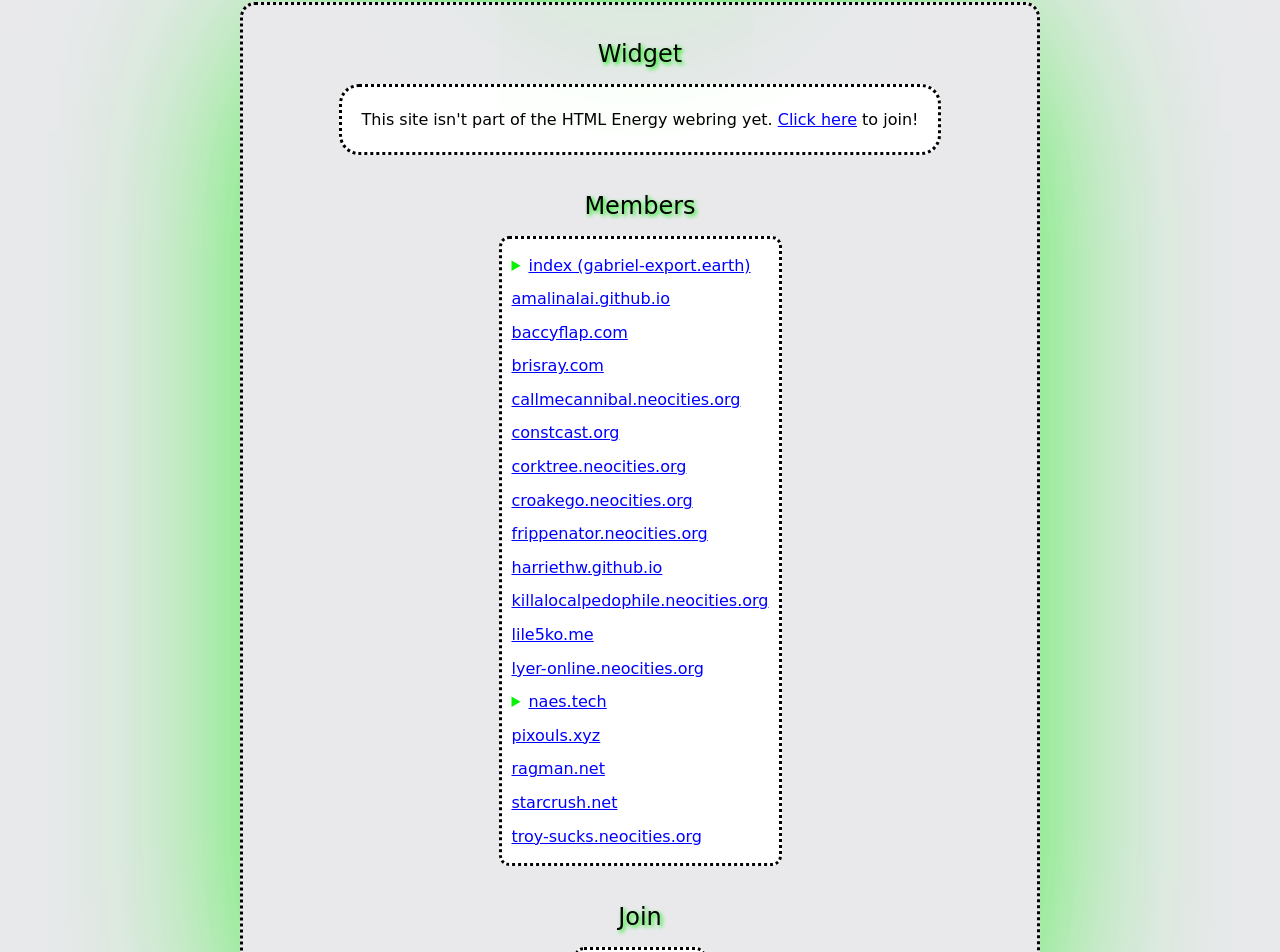
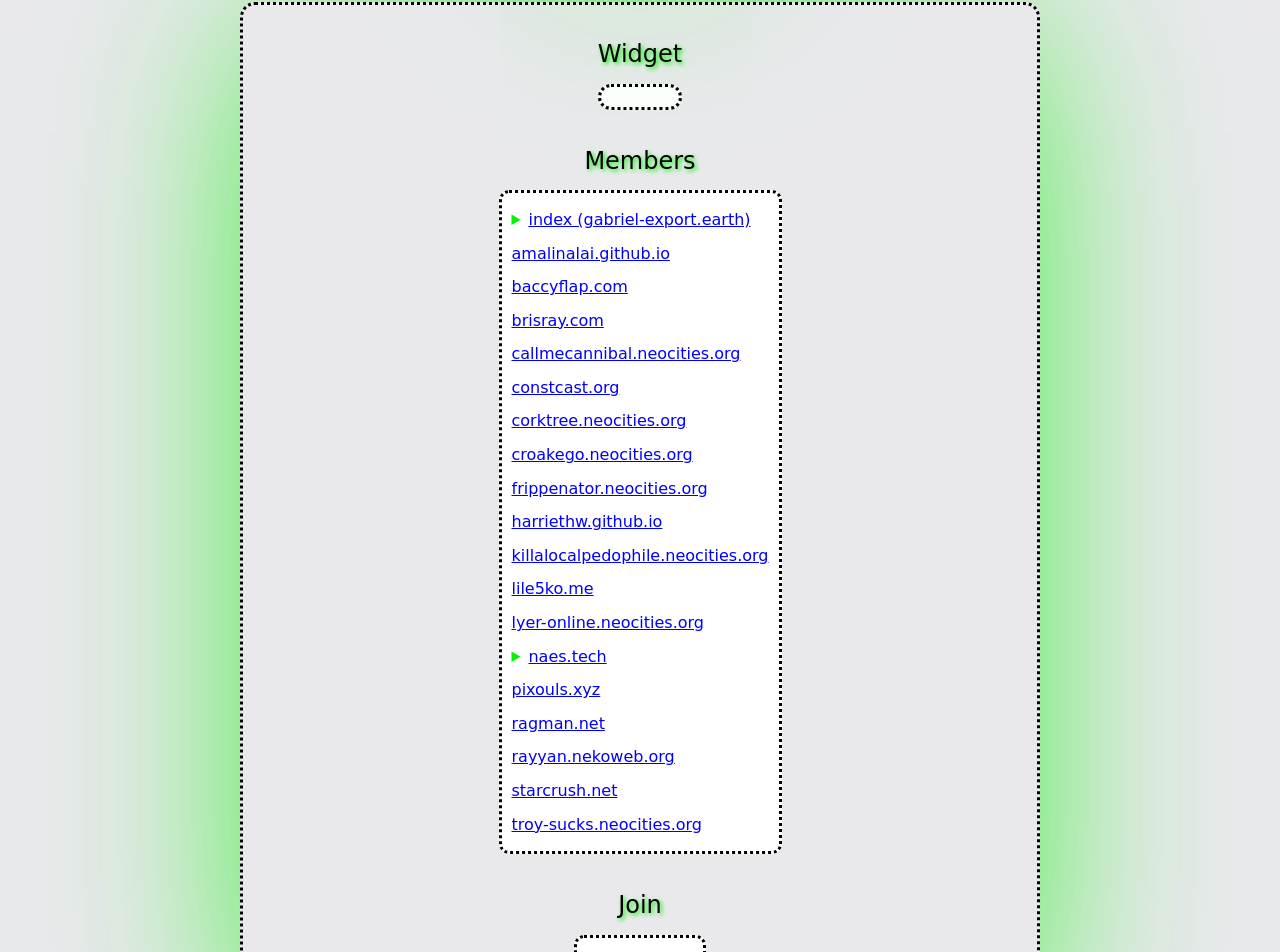
Before and after one commit to gchartier/gchartier.github.io, a SvelteKit app: page /html-energy-webring in a window 1280 px wide. Shown: the part 320-1272 px from the top of the page. Built offline with nearby package versions, Linux system fonts and the light colour scheme.

Commit message:
add member to html energy webring

```diff
--- a/src/routes/(oldschool)/html-energy-webring/+page.svelte
+++ b/src/routes/(oldschool)/html-energy-webring/+page.svelte
@@ -19,7 +19,8 @@
 		'https://croakego.neocities.org/',
 		'https://www.starcrush.net/pages/main',
 		'https://brisray.com/utils/webrings.htm',
-		'https://lile5ko.me'
+		'https://lile5ko.me',
+		'https://rayyan.nekoweb.org/'
 	];
 
 	const indexDomain = 'https://www.gabriel-export.earth';
@@ -102,7 +103,7 @@
 			<h2>Members</h2>
 
 			<ul class="members-list">
-				{#each buildMembersList() as member}
+				{#each buildMembersList() as member (member.domain)}
 					<li class="member-item">
 						{#if member.sites.length === 1}
 							<a href={member.sites[0]} target="_blank">{member.domain}</a>
@@ -114,7 +115,7 @@
 									</span>
 								</summary>
 								<ul>
-									{#each member.sites as site}
+									{#each member.sites as site (site)}
 										<li><a href={site} target="_blank">{site}</a></li>
 									{/each}
 								</ul>
--- a/static/html-energy-webring/onionring/variables.js
+++ b/static/html-energy-webring/onionring/variables.js
@@ -26,7 +26,8 @@ var sites = [
 	'https://croakego.neocities.org/',
 	'https://www.starcrush.net/pages/main',
 	'https://brisray.com/utils/webrings.htm',
-	'https://lile5ko.me'
+	'https://lile5ko.me',
+	'https://rayyan.nekoweb.org/'
 ];
 
 //the name of the ring
```
